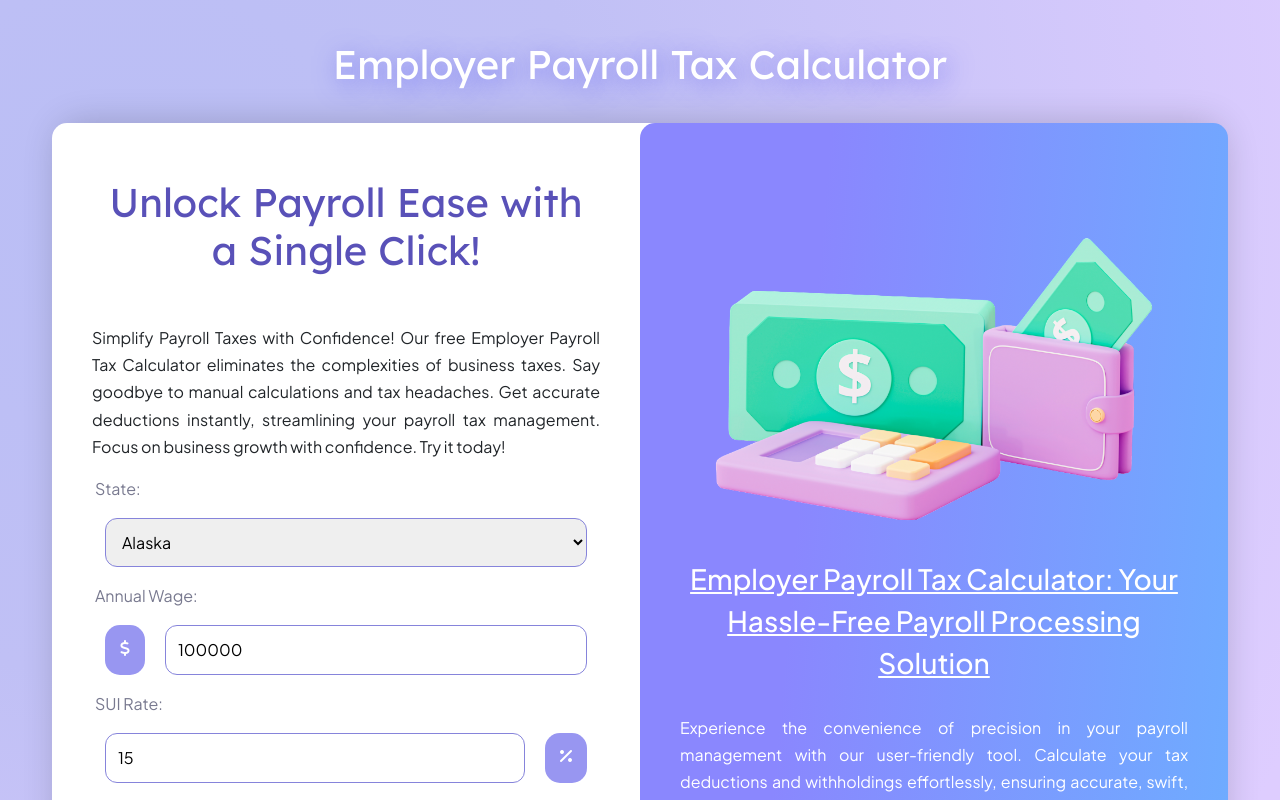
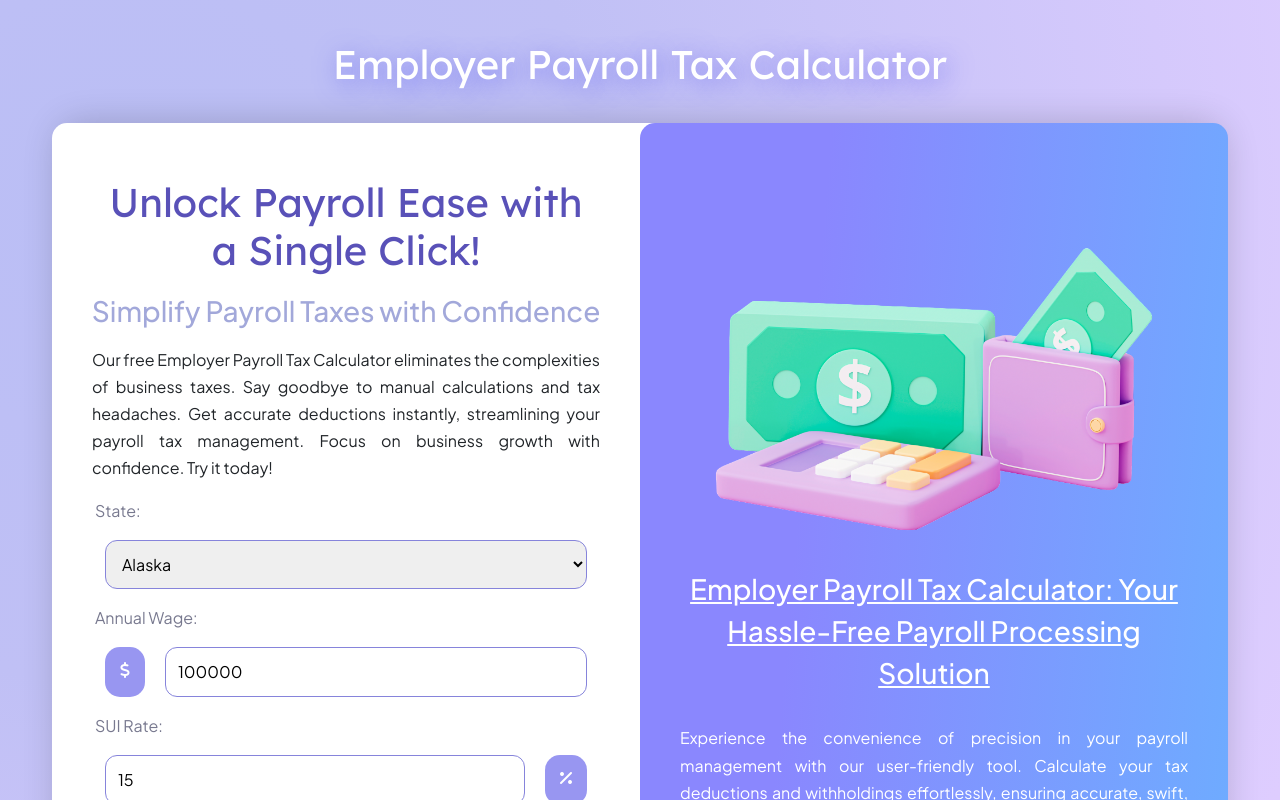
Before and after one commit to MarianaTellezR/employer-payroll-tax-calculator-mariana-tellez, a React (Create React App) app: page / in a window 1280 px wide. Shown: the top 800 px of the page. Built offline with nearby package versions, Linux system fonts and the light colour scheme.

Commit message:
Improved app payroll description

```diff
--- a/src/Payroll.css
+++ b/src/Payroll.css
@@ -9,7 +9,8 @@
 }
 
 .Payroll h1 {
-  margin: 20px;
+  /* Arriba | Derecha | Abajo | Izquierda */
+  margin: 20px 20px 0 20px;
   color: #5951b8;
   text-shadow: none;
 }
@@ -18,6 +19,11 @@
   text-align: justify;
   margin: 10px 25px;
   line-height: 1.7;
+}
+
+.Payroll h3 {
+  color: rgb(162, 168, 218);
+  margin-top: 0px;
 }
 
 .Payroll .payroll-left {
--- a/src/Payroll.js
+++ b/src/Payroll.js
@@ -37,12 +37,13 @@ export default function Payroll() {
         <div className="row">
           <div className="col-sm-12 col-md-6 payroll-left">
             <h1>Unlock Payroll Ease with a Single Click!</h1>
+            <h3>Simplify Payroll Taxes with Confidence</h3>
             <p>
-              Simplify Payroll Taxes with Confidence! Our free Employer Payroll
-              Tax Calculator eliminates the complexities of business taxes. Say
-              goodbye to manual calculations and tax headaches. Get accurate
-              deductions instantly, streamlining your payroll tax management.
-              Focus on business growth with confidence. Try it today!
+              Our free Employer Payroll Tax Calculator eliminates the
+              complexities of business taxes. Say goodbye to manual calculations
+              and tax headaches. Get accurate deductions instantly, streamlining
+              your payroll tax management. Focus on business growth with
+              confidence. Try it today!
             </p>
             <form onSubmit={handleSubmit} className="form-input">
               <label forhtml="states">State:</label>
@@ -147,12 +148,13 @@ export default function Payroll() {
         <div className="row">
           <div className="col-sm-12 col-md-6 payroll-left">
             <h1>Unlock Payroll Ease with a Single Click!</h1>
+            <h3>Simplify Payroll Taxes with Confidence</h3>
             <p>
-              Simplify Payroll Taxes with Confidence! Our free Employer Payroll
-              Tax Calculator eliminates the complexities of business taxes. Say
-              goodbye to manual calculations and tax headaches. Get accurate
-              deductions instantly, streamlining your payroll tax management.
-              Focus on business growth with confidence. Try it today!
+              Our free Employer Payroll Tax Calculator eliminates the
+              complexities of business taxes. Say goodbye to manual calculations
+              and tax headaches. Get accurate deductions instantly, streamlining
+              your payroll tax management. Focus on business growth with
+              confidence. Try it today!
             </p>
             <form onSubmit={handleSubmit} className="form-input">
               <label forhtml="states">State:</label>
```
